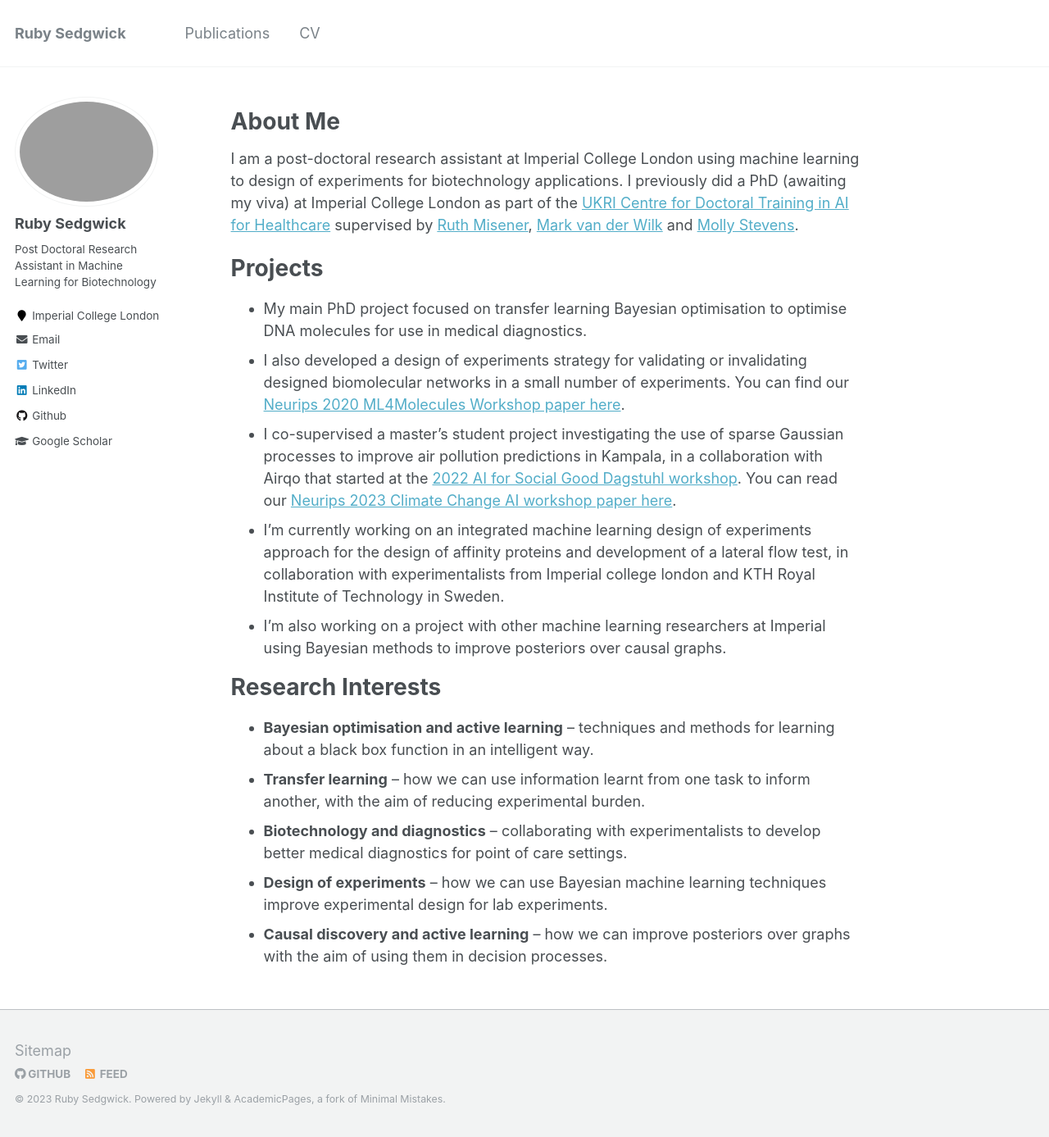
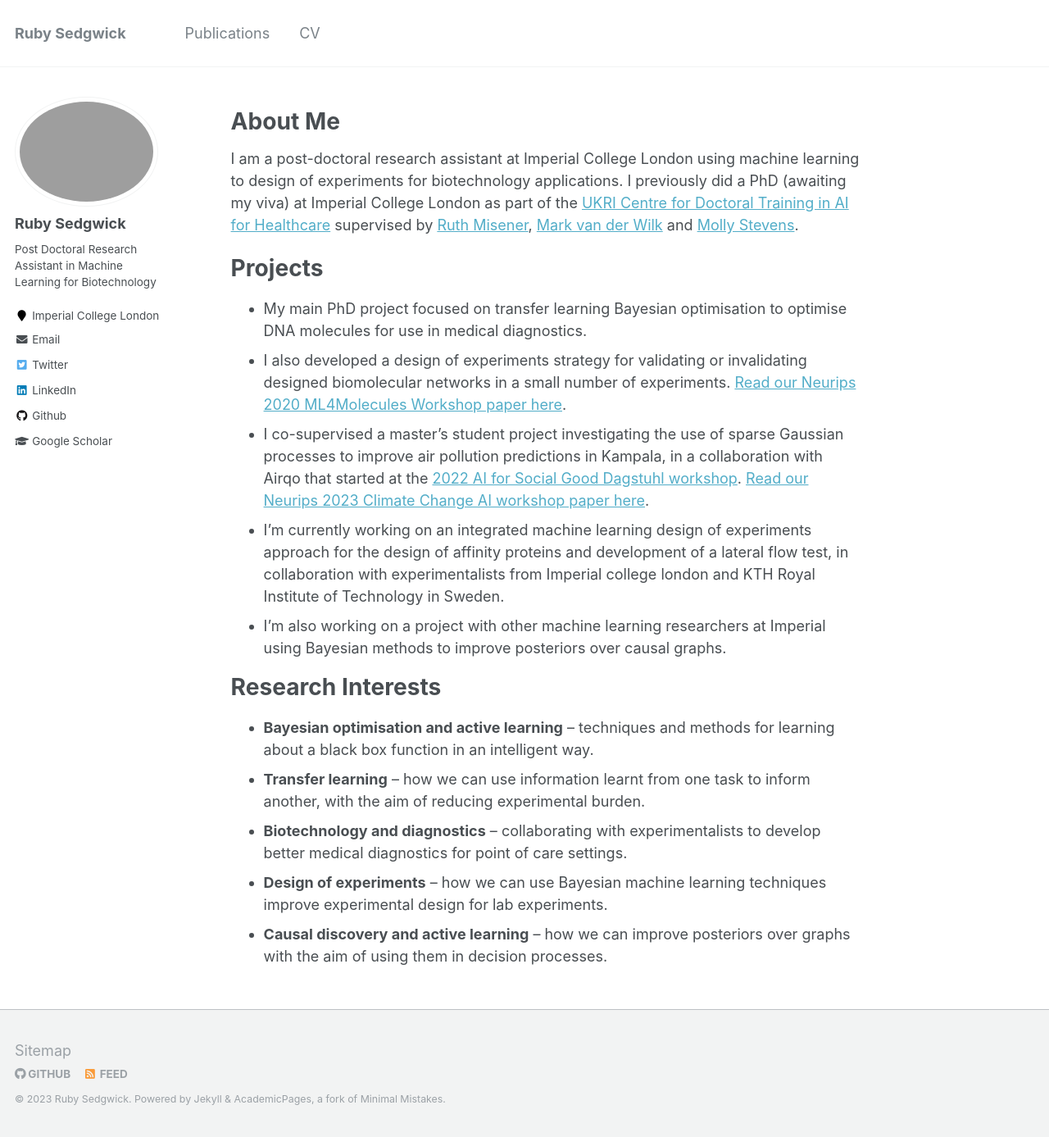
Before and after one commit to RSedgwick/rsedgwick.github.io, a Jekyll site: the page built from _pages/about.md, in a window 1280 px wide and 1387 px high. Shown: the whole window at 82% size. Built offline with Jekyll 4.4.1, drawn with Linux system fonts in a browser that asks for light colours.

Commit message:
Update about.md

```diff
--- a/_pages/about.md
+++ b/_pages/about.md
@@ -17,8 +17,8 @@ Projects
 ======
 
 - My main PhD project focused on transfer learning Bayesian optimisation to optimise DNA molecules for use in medical diagnostics.
-- I also developed a design of experiments strategy for validating or invalidating designed biomolecular networks in a small number of experiments. You can find our [Neurips 2020 ML4Molecules Workshop paper here](https://arxiv.org/abs/2011.10575).
-- I co-supervised a master's student project investigating the use of sparse Gaussian processes to improve air pollution predictions in Kampala, in a collaboration with Airqo that started at the [2022 AI for Social Good Dagstuhl workshop](https://ai4sg-dagstuhl.github.io/). You can read our [Neurips 2023 Climate Change AI workshop paper here](https://arxiv.org/abs/2311.16625).
+- I also developed a design of experiments strategy for validating or invalidating designed biomolecular networks in a small number of experiments. [Read our Neurips 2020 ML4Molecules Workshop paper here](https://arxiv.org/abs/2011.10575).
+- I co-supervised a master's student project investigating the use of sparse Gaussian processes to improve air pollution predictions in Kampala, in a collaboration with Airqo that started at the [2022 AI for Social Good Dagstuhl workshop](https://ai4sg-dagstuhl.github.io/). [Read our Neurips 2023 Climate Change AI workshop paper here](https://arxiv.org/abs/2311.16625).
 - I'm currently working on an integrated machine learning design of experiments approach for the design of affinity proteins and development of a lateral flow test, in collaboration with experimentalists from Imperial college london and KTH Royal Institute of Technology in Sweden.
 - I'm also working on a project with other machine learning researchers at Imperial using Bayesian methods to improve posteriors over causal graphs.
 
```
